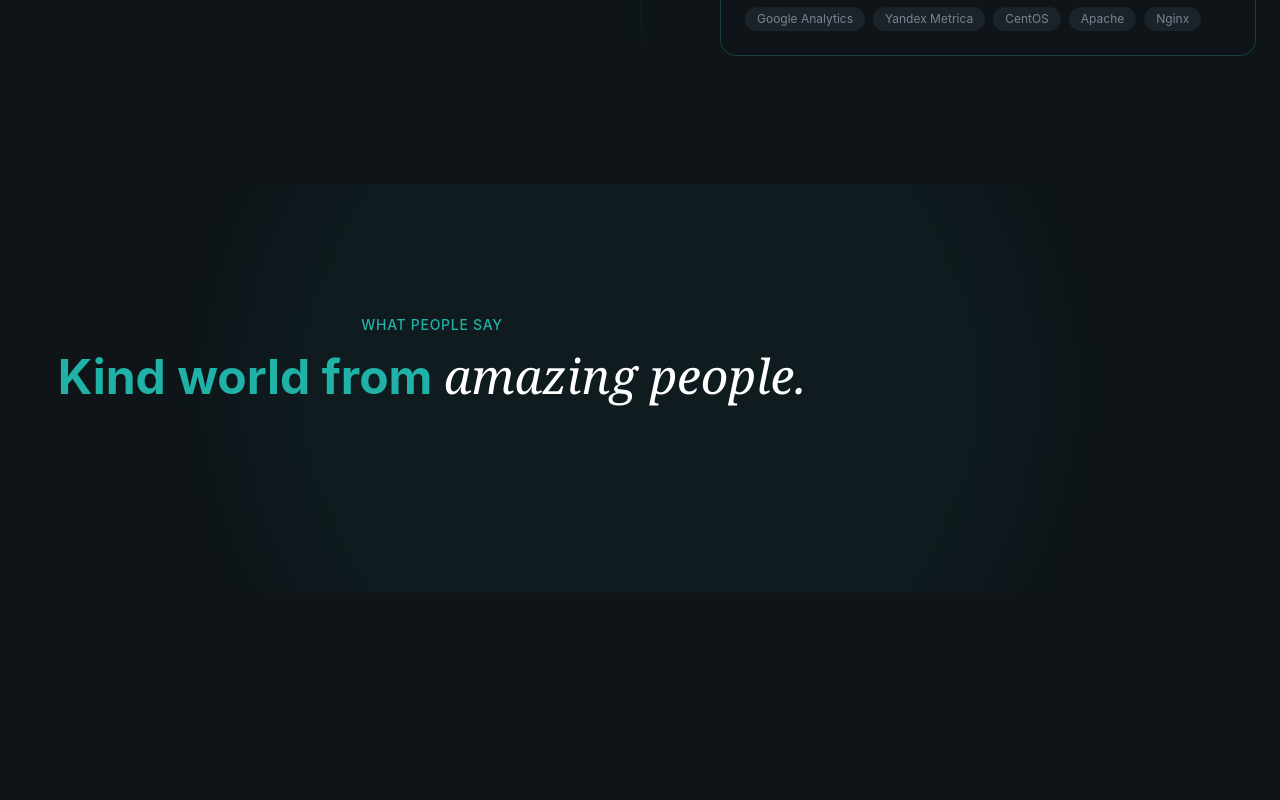
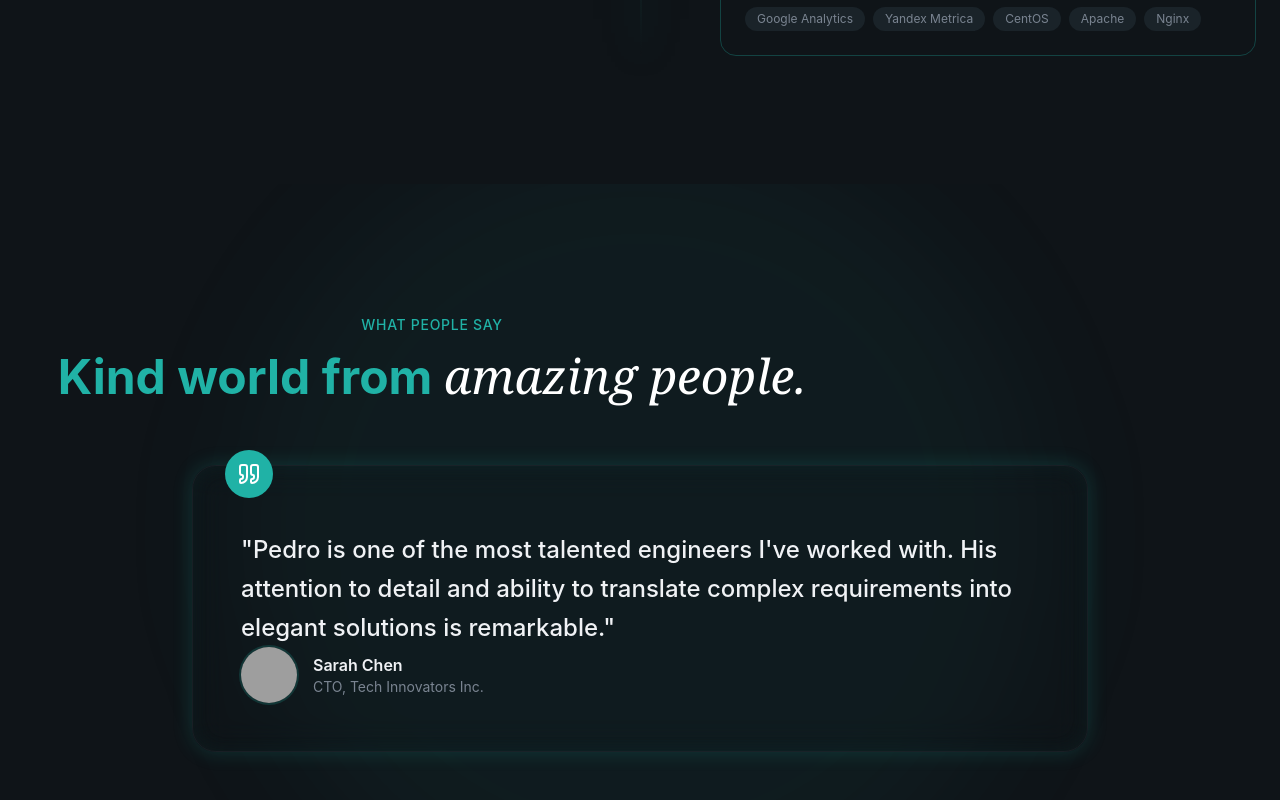
Before and after one commit to SpiriT-L/cv-portfolio, a React (Vite) app: page / in a window 1280 px wide. Shown: the part 4705-5505 px from the top of the page. Before the commit the page ends 5298 px from the top, so only its background shows below. Built offline with nearby package versions, Linux system fonts and the light colour scheme; grey boxes are pictures that could not be loaded.

Commit message:
feat: add Testimonials carousel with dynamic quote display

```diff
--- a/src/section/Testimonials.tsx
+++ b/src/section/Testimonials.tsx
@@ -1,3 +1,5 @@
+import { Quote } from 'lucide-react';
+
 const testimonials = [
   {
     quote:
@@ -50,13 +52,35 @@ export const Testimonials = () => {
                   amazing people.
                 </span>
               </h2>
-              {/* <p className='text-muted-foreground animate-fade-in animation-delay-200'>
-                My journey is basically the story of how I went from a curious
-                beginner who loved figuring out how things work to a developer
-                who confidently builds real projects with React. I learned by
-                doing, experimenting, and solving actual problems — turning
-                interest into solid skills that I use every day.
-              </p> */}
+            </div>
+          </div>
+          {/* Testimonials Carousel */}
+          <div className='max-w-4xl mx-auto '>
+            <div className='relative'>
+              {/* main Testimonial */}
+              <div className='glass p-8 rounded-3xl md:p-12 glow-border animate-fade-in animation-delay-200'>
+                <div className='absolute -top-4 left-8 w-12 h-12 rounded-full bg-primary flex items-center justify-center'>
+                  <Quote className='w-6 h-6 text-primary-foreground' />
+                </div>
+                <blockquote className='text-xl md:text-2xl font-medium leading-relaxed md-8 pt-4'>
+                  "{testimonials[0].quote}"
+                </blockquote>
+                <div className='flex items-center gap-4'>
+                  <img
+                    src={testimonials[0].avatar}
+                    alt={testimonials[0].author}
+                    className='w-14 h-14 rounded-full object-cover ring-2 ring-primary/20'
+                  />
+                  <div>
+                    <div className='font-semibold'>
+                      {testimonials[0].author}
+                    </div>
+                    <div className='text-sm text-muted-foreground'>
+                      {testimonials[0].role}
+                    </div>
+                  </div>
+                </div>
+              </div>
             </div>
           </div>
         </div>
```
